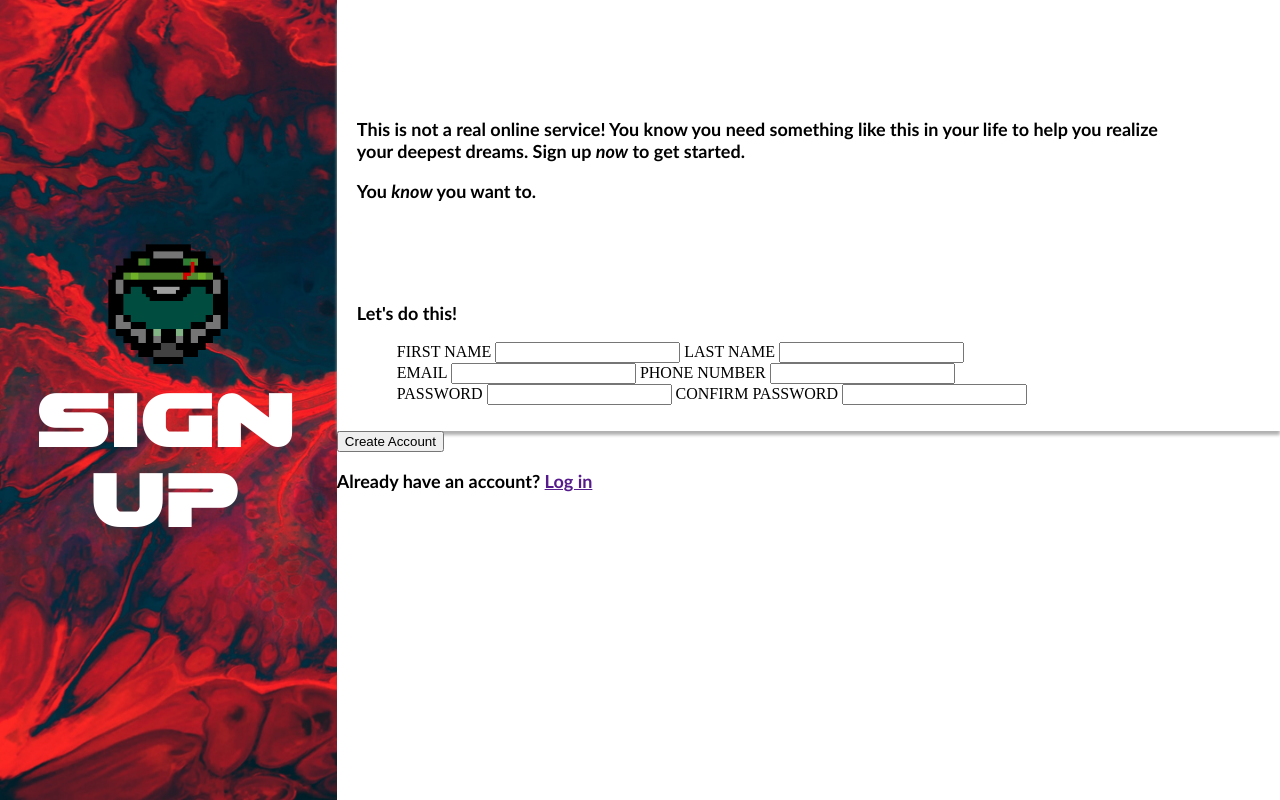
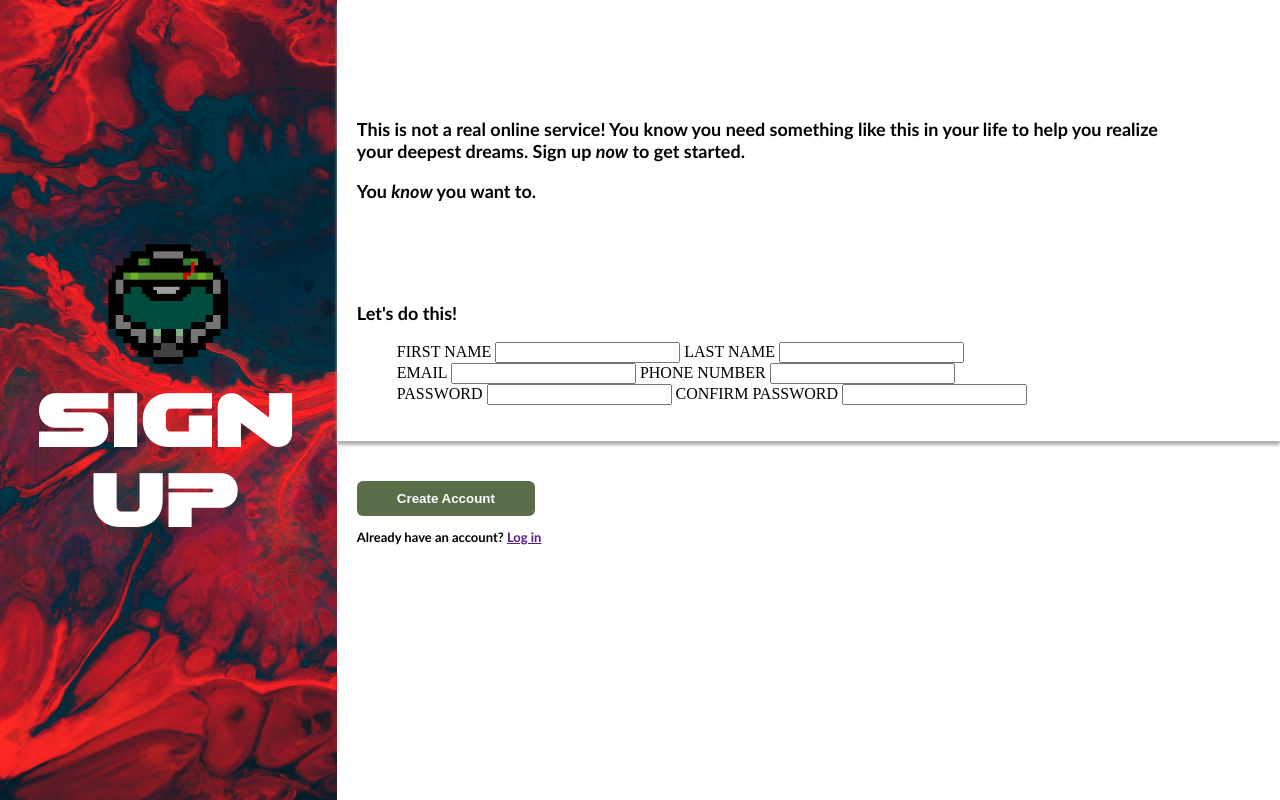
Before and after one commit to TravTheBav/sign-up-form, a plain HTML site: page index.html in a window 1280 px wide. Drawn offline with Linux system fonts and the light colour scheme.

Commit message:
styling for create account section

```diff
--- a/styles.css
+++ b/styles.css
@@ -54,7 +54,7 @@ p {
     font-family: 'Trebuchet MS', 'Lucida Sans Unicode', 'Lucida Grande', 'Lucida Sans', Arial, sans-serif;
 }
 
-main p:nth-child(2) {
+.sign-up-form p:nth-child(2) {
     margin-bottom: 100px;
 }
 
@@ -64,5 +64,23 @@ li {
 
 .sign-up-form {
     box-shadow: 0px 4px 3px rgb(177, 177, 177);
-    padding: 100px 100px 10px 20px;
+    padding: 100px 100px 20px 20px;
 }
+
+.create-account {
+    padding: 40px 20px;
+}
+
+.create-account p {
+    font-size: small;
+    font-weight: bold;
+}
+
+button[type="submit"] {
+    background-color: #596D48;
+    color: white;
+    padding: 10px 40px;
+    border: none;
+    border-radius: 6px;
+    font-weight: bold;
+}
```
